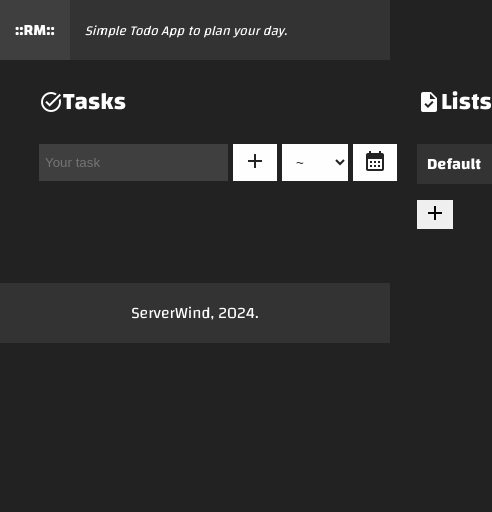
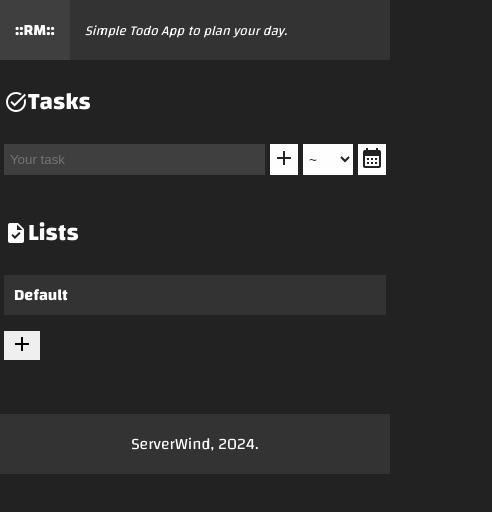
Before and after one commit to serverwind/remember-me, a website built with webpack: page src/index.html in a window 390 px wide. Shown: the whole page, 492 px wide, since content can reach past the window. Built offline with nearby package versions, Linux system fonts and the light colour scheme.

Commit message:
Responsive design: added rules for screens with max-width 750px and 400px

```diff
--- a/src/index.html
+++ b/src/index.html
@@ -2,6 +2,7 @@
 <html>
   <head>
     <meta charset="utf-8" />
+    <meta name="viewport" content="width=device-width, initial-scale=1.0">
     <title>::RememberMe::</title>
     <link rel="preconnect" href="https://fonts.googleapis.com" />
     <link rel="preconnect" href="https://fonts.gstatic.com" crossorigin />
--- a/src/style.css
+++ b/src/style.css
@@ -239,3 +239,16 @@ footer {
   border: 0;
   vertical-align: middle;
 }
+
+@media only screen and (max-width: 750px) {
+ main {
+    grid-template-columns: 1fr;
+    max-width: 98%;
+  }
+}
+
+@media only screen and (max-width: 400px) {
+  #new-task-add, #priority, #date-picker, #date-today, #date-tomorrow, #date {
+  padding: 2px;
+  }
+}
```
Also changed, not shown: dist/index.html, dist/main.css.
